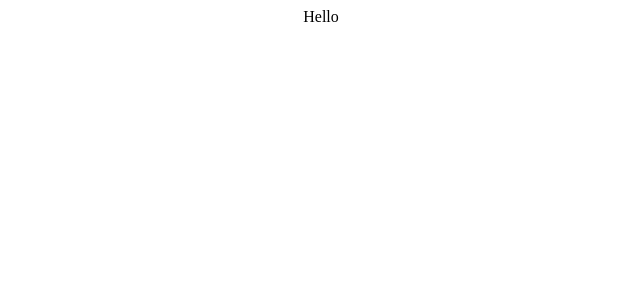
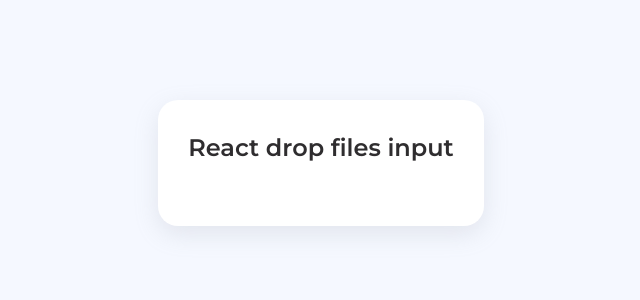
Before and after one commit to eelisabeth/drag-drop-fil-input-tuto, a React (Create React App) app: page / in a window 1280 px wide. Shown: the top 300 px of the page, without its empty margins (319-959 px from the left). Built offline with nearby package versions, Linux system fonts and the light colour scheme.

Commit message:
add global css

```diff
--- a/src/App.css
+++ b/src/App.css
@@ -1,38 +1,43 @@
-.App {
+@import url('https://fonts.googleapis.com/css2?family=Montserrat:wght@300;400;500;600&display=swap');
+
+:root {
+  --body-bg: #f5f8ff;
+  --box-bg: #fff;
+  --input-bg: #f5f8ff;
+  --txt-color: #2f2d2f;
+  --txt-second-color: #ccc;
+  --border-color: #4267b2;
+  --box-shadow: rgba(149, 157, 165, 0.2) 0px 8px 24px;
+}
+
+* {
+  padding: 0;
+  margin: 0;
+  box-sizing: border-box;
+}
+
+body {
+  font-family: 'Montserrat', sans-serif;
+  font-weight: 400;
+  line-height: 1.5;
+  background-color: var(--body-bg);
+  color: var(--txt-color);
+
+  display: flex;
+  justify-content: center;
+  padding-top: 100px;
+
+  height: 100vh;
+}
+
+.box {
+  background-color: var(--box-bg);
+  padding: 30px;
+  border-radius: 20px;
+  box-shadow: var(--box-shadow);
+}
+
+.header {
+  margin-bottom: 30px;
   text-align: center;
 }
-
-.App-logo {
-  height: 40vmin;
-  pointer-events: none;
-}
-
-@media (prefers-reduced-motion: no-preference) {
-  .App-logo {
-    animation: App-logo-spin infinite 20s linear;
-  }
-}
-
-.App-header {
-  background-color: #282c34;
-  min-height: 100vh;
-  display: flex;
-  flex-direction: column;
-  align-items: center;
-  justify-content: center;
-  font-size: calc(10px + 2vmin);
-  color: white;
-}
-
-.App-link {
-  color: #61dafb;
-}
-
-@keyframes App-logo-spin {
-  from {
-    transform: rotate(0deg);
-  }
-  to {
-    transform: rotate(360deg);
-  }
-}
--- a/src/App.js
+++ b/src/App.js
@@ -1,11 +1,13 @@
 import './App.css';
 
 function App() {
-  return (
-    <div className="App">
-      Hello
-    </div>
-  );
+    return (
+        <div className="box">
+			<h2 className="header">
+				React drop files input
+			</h2>
+        </div>
+    );
 }
 
 export default App;
```
